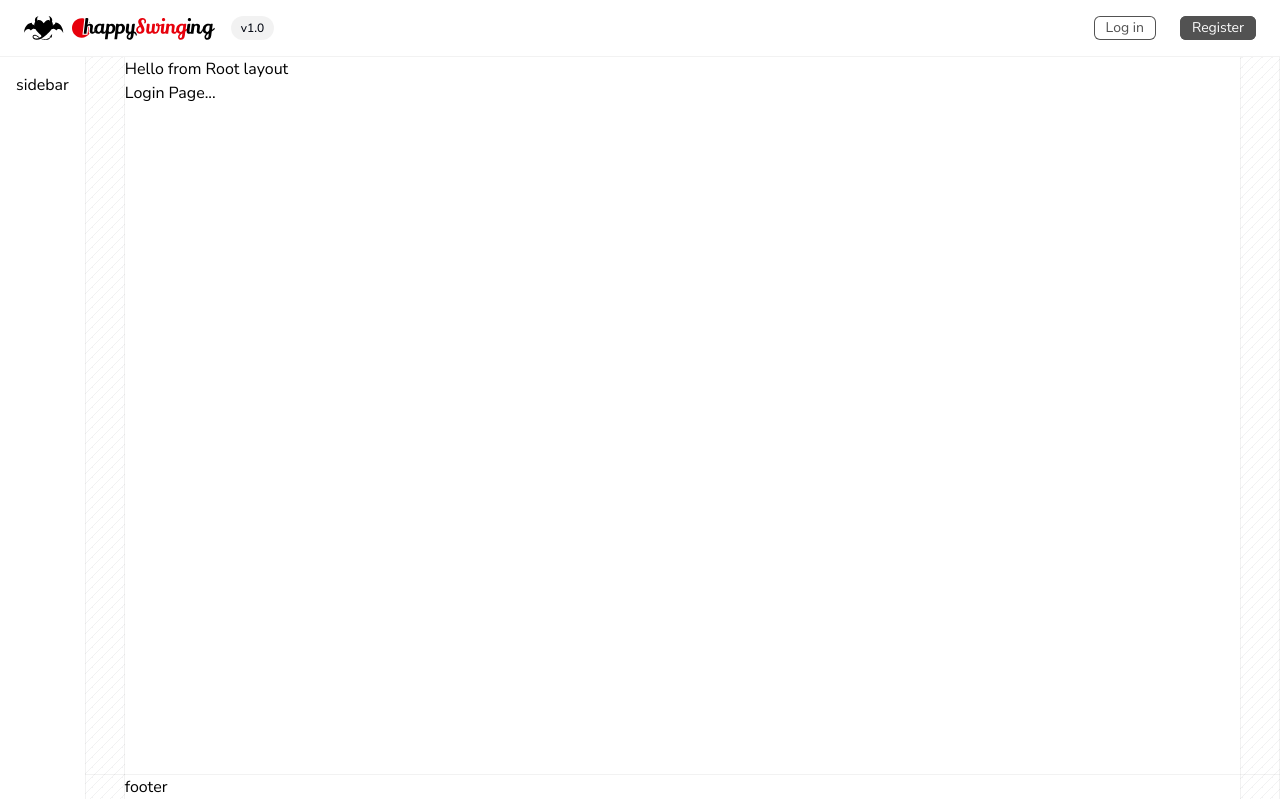
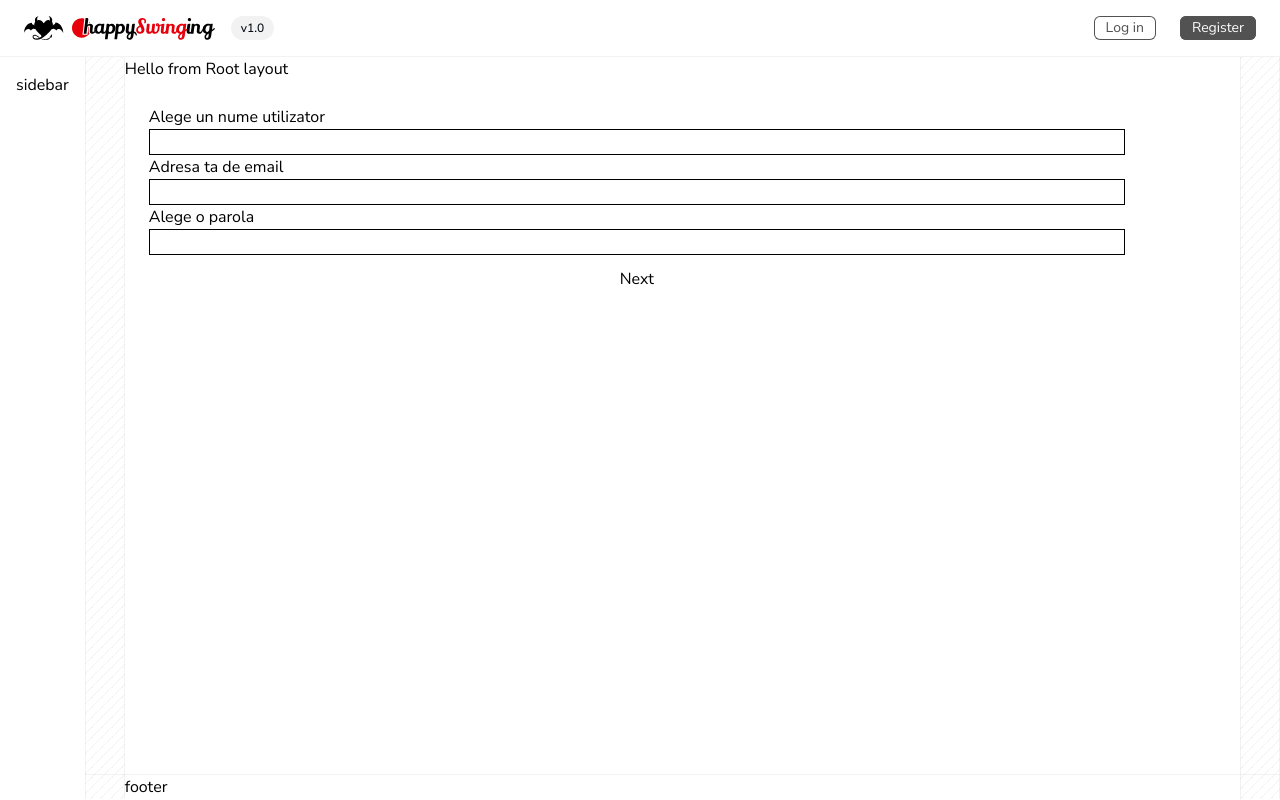
Before and after one commit to andyygit/nextjs-test, a Next.js app: page /auth/login in a window 1280 px wide. Built offline with nearby package versions, Linux system fonts and the light colour scheme.

Commit message:
login form

```diff
--- a/app/auth/login/page.tsx
+++ b/app/auth/login/page.tsx
@@ -1,3 +1,96 @@
+'use client';
+import { useState } from 'react';
+
+const validateRules = {
+  required: (item: string | undefined): string =>
+    item === undefined || item === null || item === ''
+      ? 'Camp obligatoriu'
+      : '',
+  validEmail: (email: string | undefined): string =>
+    email &&
+    /^[a-zA-Z0-9.!#$%&’*+/=?^_`{|}~-]+@[a-zA-Z0-9-]+(?:\.[a-zA-Z0-9-]+)+$/.test(
+      email,
+    )
+      ? ''
+      : 'Adresa de mail invalida',
+  minLength:
+    (limit: number) =>
+    (valueToCheck: string | undefined): string =>
+      valueToCheck && valueToCheck.length >= limit
+        ? ''
+        : `Trebuie sa contina minim ${limit} caractere`,
+};
+
+interface FormData {
+  username?: string;
+  email?: string;
+  password?: string;
+  passwordConfirm?: string;
+}
+
 export default function Page() {
-  return <div>Login Page...</div>;
+  const [data, setData] = useState<FormData>({});
+  const [errors, setErrors] = useState({});
+
+  const handleChange = (key: string, value: string) => {
+    setData((data) => ({ ...data, [key]: value }));
+  };
+
+  const validateData = () => {
+    const e: FormData = {};
+    e.username =
+      validateRules.required(data.username) ||
+      validateRules.minLength(5)(data.username);
+    e.email =
+      validateRules.required(data.email) ||
+      validateRules.validEmail(data.email);
+    e.password =
+      validateRules.required(data.password) ||
+      validateRules.minLength(8)(data.password);
+    e.passwordConfirm =
+      data.password === data.passwordConfirm ? '' : 'Parolele nu coincid!';
+    setErrors(e);
+    return Object.values(e).every((val) => val === '');
+  };
+
+  return (
+    <div className="flex flex-col p-6">
+      <label htmlFor="username">Alege un nume utilizator</label>
+      <input
+        type="text"
+        id="username"
+        className="border"
+        value={data.username || ''}
+        onChange={(event) => {
+          handleChange('username', event.target.value);
+          console.log(data);
+        }}
+      />
+      <label htmlFor="email">Adresa ta de email</label>
+      <input
+        type="email"
+        id="email"
+        className="border"
+        value={data.email || ''}
+        onChange={(event) => {
+          handleChange('email', event.target.value);
+          console.log(data);
+        }}
+      />
+      <label htmlFor="password">Alege o parola</label>
+      <input
+        type="password"
+        id="password"
+        className="border"
+        value={data.password || ''}
+        onChange={(event) => {
+          handleChange('password', event.target.value);
+          console.log(data);
+        }}
+      />
+      <button className="mt-3" onClick={validateData}>
+        Next
+      </button>
+    </div>
+  );
 }
```
